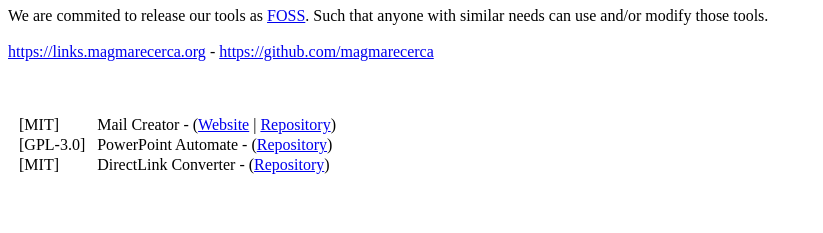
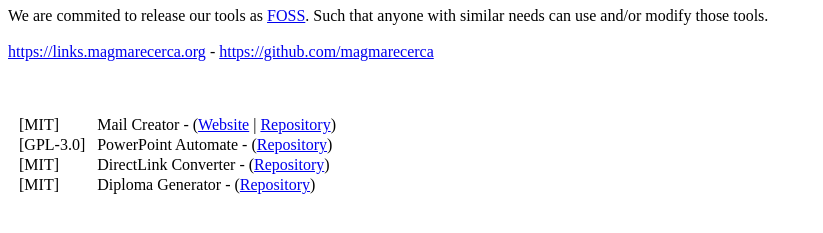
Before and after one commit to magmarecerca/magmarecerca.github.io, a plain HTML site: page index.html in a window 1280 px wide. Shown: the part 61-294 px from the top of the page, without its empty margins (0-823 px from the left). Drawn offline with Linux system fonts and the light colour scheme.

Commit message:
Update index.html

```diff
--- a/index.html
+++ b/index.html
@@ -44,6 +44,10 @@
         <td>[MIT]</td>
         <td>DirectLink Converter - (<a href="https://github.com/magmarecerca/DirectLink-Converter" target="_blank">Repository</a>)</td>
     </tr>
+    <tr>
+        <td>[MIT]</td>
+        <td>Diploma Generator - (<a href="https://github.com/magmarecerca/diploma-generator" target="_blank">Repository</a>)</td>
+    </tr>
 </table>
 </body>
 </html>
```
